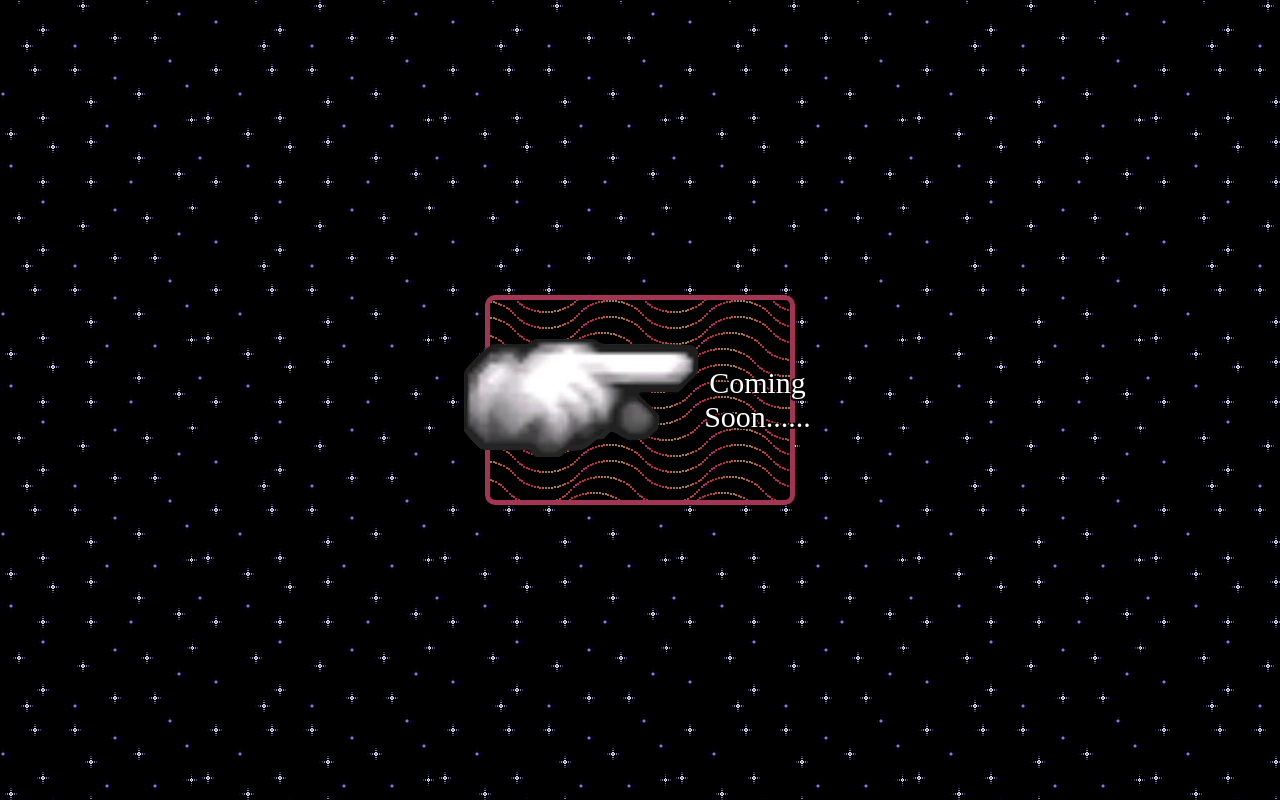
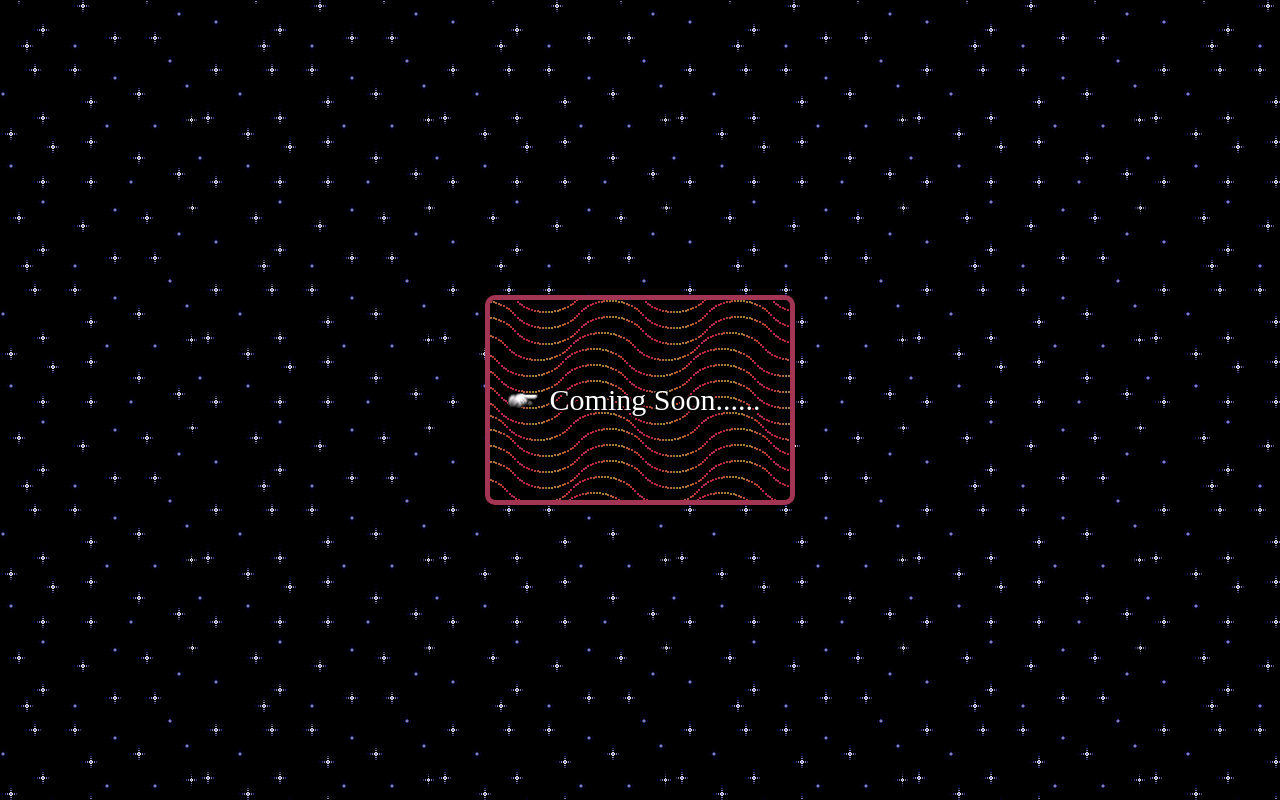
Before and after one commit to colinrkeegan/my-website-html, a plain HTML site: page index.html in a window 1280 px wide. Drawn offline with Linux system fonts and the light colour scheme; a web font is replaced by a local one.

Commit message:
Update index.html

```diff
--- a/index.html
+++ b/index.html
@@ -11,8 +11,8 @@
   <body>
     <div id="construct-wrapper">
       <div id="construct-content">
-        <div className="navPointerWrapper">
-          <img src="images/ff-pointer.png" className="navPointer" />
+        <div class="navPointerWrapper">
+          <img src="images/ff-pointer.png" class="navPointer" />
         </div>
         <span>Coming Soon......</span>
       </div>
```
